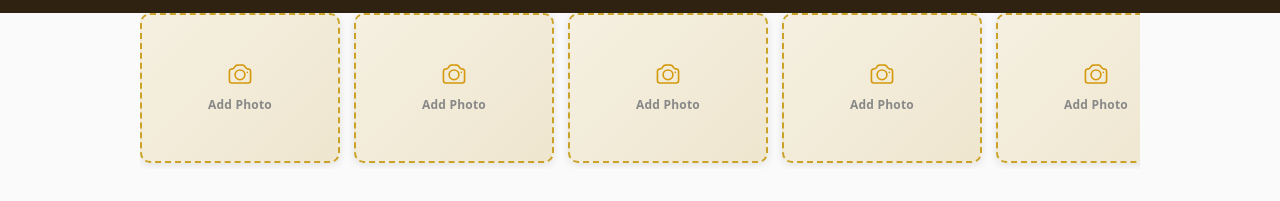
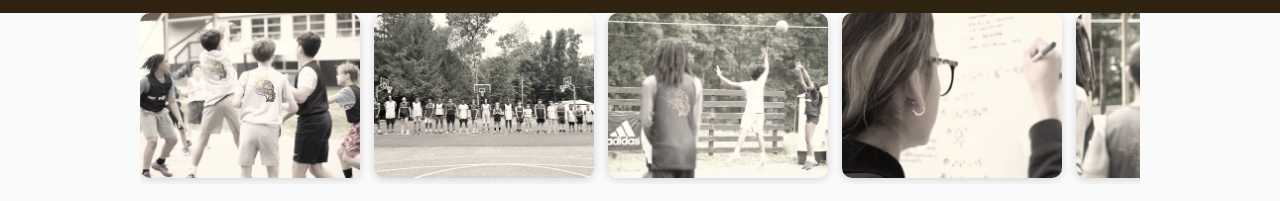
Before and after one commit to jeffpollastro/crown-roots-foundation, a website: page about.html in a window 1280 px wide. Shown: the part 567-768 px from the top of the page. Drawn offline with Linux system fonts and the light colour scheme.

Commit message:
Replace about page gallery placeholders and Crown Hub screenshot with real assets
Swaps the 6 "Add Photo" placeholder tiles for real United program
photos, and replaces the thecrownhub.org screenshot crop with the
dedicated Crown Hub social banner asset.

Co-Authored-By: Claude Sonnet 5 <noreply@anthropic.com>
Claude-Session: https://claude.ai/code/session_01G8NN6hK5SicLxoERjDMCUc

```diff
--- a/about.html
+++ b/about.html
@@ -61,29 +61,14 @@
     <p>Expanding the worldview of Pocono Mountain youth &mdash; because the mountain is not the whole world, and every kid deserves to know that.</p>
 </div>
 
-<!-- Photo gallery placeholders: replace each .gallery-photo-slot div with <img src="assets/gallery/your-photo.jpg" alt="..."> once program photos are ready -->
 <div class="photo-gallery">
     <div class="photo-gallery-scroll">
-        <div class="gallery-photo-slot">
-            <svg xmlns="http://www.w3.org/2000/svg" fill="none" viewBox="0 0 24 24" stroke-width="1.5" stroke="currentColor"><path stroke-linecap="round" stroke-linejoin="round" d="M6.827 6.175A2.31 2.31 0 015.186 7.23c-.38.054-.757.112-1.134.175C2.999 7.58 2.25 8.507 2.25 9.574V18a2.25 2.25 0 002.25 2.25h15A2.25 2.25 0 0021.75 18V9.574c0-1.067-.75-1.994-1.802-2.169a47.865 47.865 0 00-1.134-.175 2.31 2.31 0 01-1.64-1.055l-.822-1.316a2.192 2.192 0 00-1.736-1.039 48.774 48.774 0 00-5.232 0 2.192 2.192 0 00-1.736 1.039l-.821 1.316z"/><path stroke-linecap="round" stroke-linejoin="round" d="M16.5 12.75a4.5 4.5 0 11-9 0 4.5 4.5 0 019 0zM18.75 10.5h.008v.008h-.008V10.5z"/></svg>
-            <span>Add Photo</span>
-        </div>
-        <div class="gallery-photo-slot">
-            <svg xmlns="http://www.w3.org/2000/svg" fill="none" viewBox="0 0 24 24" stroke-width="1.5" stroke="currentColor"><path stroke-linecap="round" stroke-linejoin="round" d="M6.827 6.175A2.31 2.31 0 015.186 7.23c-.38.054-.757.112-1.134.175C2.999 7.58 2.25 8.507 2.25 9.574V18a2.25 2.25 0 002.25 2.25h15A2.25 2.25 0 0021.75 18V9.574c0-1.067-.75-1.994-1.802-2.169a47.865 47.865 0 00-1.134-.175 2.31 2.31 0 01-1.64-1.055l-.822-1.316a2.192 2.192 0 00-1.736-1.039 48.774 48.774 0 00-5.232 0 2.192 2.192 0 00-1.736 1.039l-.821 1.316z"/><path stroke-linecap="round" stroke-linejoin="round" d="M16.5 12.75a4.5 4.5 0 11-9 0 4.5 4.5 0 019 0zM18.75 10.5h.008v.008h-.008V10.5z"/></svg>
-            <span>Add Photo</span>
-        </div>
-        <div class="gallery-photo-slot">
-            <svg xmlns="http://www.w3.org/2000/svg" fill="none" viewBox="0 0 24 24" stroke-width="1.5" stroke="currentColor"><path stroke-linecap="round" stroke-linejoin="round" d="M6.827 6.175A2.31 2.31 0 015.186 7.23c-.38.054-.757.112-1.134.175C2.999 7.58 2.25 8.507 2.25 9.574V18a2.25 2.25 0 002.25 2.25h15A2.25 2.25 0 0021.75 18V9.574c0-1.067-.75-1.994-1.802-2.169a47.865 47.865 0 00-1.134-.175 2.31 2.31 0 01-1.64-1.055l-.822-1.316a2.192 2.192 0 00-1.736-1.039 48.774 48.774 0 00-5.232 0 2.192 2.192 0 00-1.736 1.039l-.821 1.316z"/><path stroke-linecap="round" stroke-linejoin="round" d="M16.5 12.75a4.5 4.5 0 11-9 0 4.5 4.5 0 019 0zM18.75 10.5h.008v.008h-.008V10.5z"/></svg>
-            <span>Add Photo</span>
-        </div>
-        <div class="gallery-photo-slot">
-            <svg xmlns="http://www.w3.org/2000/svg" fill="none" viewBox="0 0 24 24" stroke-width="1.5" stroke="currentColor"><path stroke-linecap="round" stroke-linejoin="round" d="M6.827 6.175A2.31 2.31 0 015.186 7.23c-.38.054-.757.112-1.134.175C2.999 7.58 2.25 8.507 2.25 9.574V18a2.25 2.25 0 002.25 2.25h15A2.25 2.25 0 0021.75 18V9.574c0-1.067-.75-1.994-1.802-2.169a47.865 47.865 0 00-1.134-.175 2.31 2.31 0 01-1.64-1.055l-.822-1.316a2.192 2.192 0 00-1.736-1.039 48.774 48.774 0 00-5.232 0 2.192 2.192 0 00-1.736 1.039l-.821 1.316z"/><path stroke-linecap="round" stroke-linejoin="round" d="M16.5 12.75a4.5 4.5 0 11-9 0 4.5 4.5 0 019 0zM18.75 10.5h.008v.008h-.008V10.5z"/></svg>
-            <span>Add Photo</span>
-        </div>
-        <div class="gallery-photo-slot">
-            <svg xmlns="http://www.w3.org/2000/svg" fill="none" viewBox="0 0 24 24" stroke-width="1.5" stroke="currentColor"><path stroke-linecap="round" stroke-linejoin="round" d="M6.827 6.175A2.31 2.31 0 015.186 7.23c-.38.054-.757.112-1.134.175C2.999 7.58 2.25 8.507 2.25 9.574V18a2.25 2.25 0 002.25 2.25h15A2.25 2.25 0 0021.75 18V9.574c0-1.067-.75-1.994-1.802-2.169a47.865 47.865 0 00-1.134-.175 2.31 2.31 0 01-1.64-1.055l-.822-1.316a2.192 2.192 0 00-1.736-1.039 48.774 48.774 0 00-5.232 0 2.192 2.192 0 00-1.736 1.039l-.821 1.316z"/><path stroke-linecap="round" stroke-linejoin="round" d="M16.5 12.75a4.5 4.5 0 11-9 0 4.5 4.5 0 019 0zM18.75 10.5h.008v.008h-.008V10.5z"/></svg>
-            <span>Add Photo</span>
-        </div>
+        <div class="gallery-photo"><img src="assets/crown roots_about1.webp" alt="United players in a scrimmage"></div>
+        <div class="gallery-photo"><img src="assets/crown roots_about3.webp" alt="United team lineup on the court"></div>
+        <div class="gallery-photo"><img src="assets/crown roots_about6.webp" alt="United player shooting during a game"></div>
+        <div class="gallery-photo"><img src="assets/crown roots_about2.webp" alt="Student working through coursework"></div>
+        <div class="gallery-photo"><img src="assets/crown roots_about5.webp" alt="Coach talking with United players"></div>
+        <div class="gallery-photo"><img src="assets/crown roots_about4.webp" alt="United teammates on the sideline"></div>
     </div>
 </div>
 
@@ -133,7 +118,7 @@
 
     <div class="program-panel" style="margin-top: 40px;">
         <div class="program-panel-visual">
-            <img src="assets/crown_hub_banner.png" alt="The Crown Hub">
+            <img src="assets/The Crown Hub Social Banner.png" alt="The Crown Hub">
         </div>
         <div>
             <div class="program-panel-eyebrow">The Platform</div>
--- a/style.css
+++ b/style.css
@@ -1066,24 +1066,21 @@ img, svg { max-width: 100%; height: auto; }
   padding-bottom: 6px;
 }
 
-.gallery-photo-slot {
-  flex: 0 0 200px;
+.gallery-photo {
+  flex: 0 0 220px;
   scroll-snap-align: start;
   aspect-ratio: 4 / 3;
   border-radius: 10px;
-  background: linear-gradient(135deg, var(--section-bg), #efe6cf);
-  border: 2px dashed var(--accent-gold);
-  display: flex;
-  flex-direction: column;
-  align-items: center;
-  justify-content: center;
-  gap: 8px;
-  color: var(--text-muted);
-  box-shadow: 0 2px 8px rgba(0,0,0,0.1);
+  overflow: hidden;
+  box-shadow: 0 2px 8px rgba(0,0,0,0.15);
 }
 
-.gallery-photo-slot svg { width: 26px; height: 26px; color: var(--gold); }
-.gallery-photo-slot span { font-size: 12px; font-weight: 600; letter-spacing: 0.2px; }
+.gallery-photo img {
+  width: 100%;
+  height: 100%;
+  object-fit: cover;
+  display: block;
+}
 
 /* Program Showcase (United / Crown Hub panels) */
 .program-panel {
@@ -1158,7 +1155,7 @@ img, svg { max-width: 100%; height: auto; }
 .program-cards .card-icon { width: 26px; height: 26px; margin-bottom: 8px; }
 
 @media (max-width: 768px) {
-  .gallery-photo-slot { flex-basis: 150px; }
+  .gallery-photo { flex-basis: 160px; }
   .program-panel { grid-template-columns: 1fr; text-align: center; padding: 22px; }
   .program-panel-visual img { max-width: 220px; margin: 0 auto; }
 }
```
Also changed, not shown: assets/The Crown Hub Social Banner.png (added), assets/crown roots_about1.webp (added), assets/crown roots_about2.webp (added), assets/crown roots_about3.webp (added), assets/crown roots_about4.webp (added), assets/crown roots_about5.webp (added), assets/crown roots_about6.webp (added), assets/crown_hub_banner.png (deleted).
